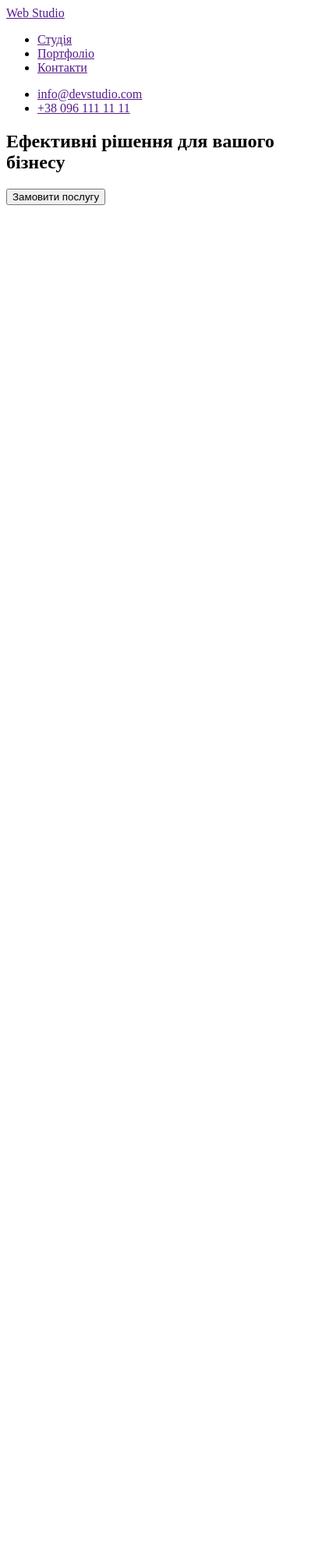
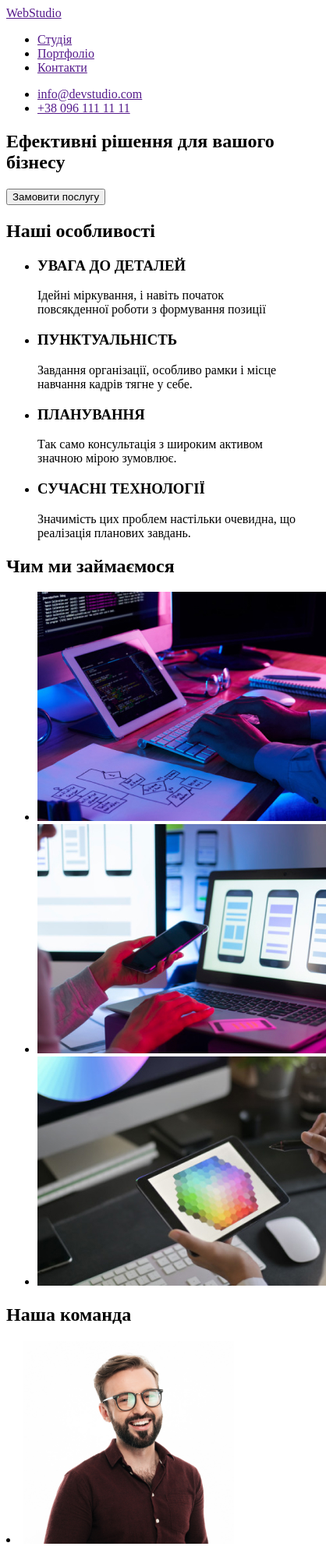
Before and after one commit to Avramenko-1994/goit-markup-hw-01, a plain HTML site: page index.html in a window 390 px wide. Shown: the top 1997 px of the page at 78% size, 418 px wide, since content can reach past the window. Before the commit the page ends 844 px from the top, so only its background shows below. Drawn offline with Linux system fonts and the light colour scheme.

Commit message:
Summary (required)

```diff
--- a/index.html
+++ b/index.html
@@ -9,7 +9,7 @@
   <body>
     <header>
       <nav>
-        <a href="">Web Studio</a>
+        <a href="">WebStudio</a>
         <ul>
           <li><a href="">Студія</a></li>
           <li><a href="">Портфоліо</a></li>
@@ -23,17 +23,132 @@
       </ul>
     </header>
 
-    <div>
+    <main>
       <section>
         <h1>Ефективні рішення для вашого бізнесу</h1>
         <button>Замовити послугу</button>
       </section>
-    </div>
 
-    <main>
       <section>
-        <h2></h2>
+        <h2>Наші особливості</h2>
+        <ul>
+          <li>
+            <h3>УВАГА ДО ДЕТАЛЕЙ</h3>
+            <p>
+              Ідейні міркування, і навіть початок повсякденної роботи з
+              формування позиції
+            </p>
+          </li>
+          <li>
+            <h3>ПУНКТУАЛЬНІСТЬ</h3>
+            <p>
+              Завдання організації, особливо рамки і місце навчання кадрів тягне
+              у себе.
+            </p>
+          </li>
+          <li>
+            <h3>ПЛАНУВАННЯ</h3>
+            <p>
+              Так само консультація з широким активом значною мірою зумовлює.
+            </p>
+          </li>
+          <li>
+            <h3>СУЧАСНІ ТЕХНОЛОГІЇ</h3>
+            <p>
+              Значимість цих проблем настільки очевидна, що реалізація планових
+              завдань.
+            </p>
+          </li>
+        </ul>
+      </section>
+
+      <section>
+        <h2>Чим ми займаємося</h2>
+        <ul>
+          <li>
+            <img
+              src="./images/img.jpg"
+              alt="HTML layout"
+              width="370"
+              height="294"
+            />
+          </li>
+          <li>
+            <img
+              src="./images/img1.jpg"
+              alt="mobile applications"
+              width="370"
+              height="294"
+            />
+          </li>
+          <li>
+            <img
+              src="./images/img2.jpg"
+              alt="Design"
+              width="370"
+              height="294"
+            />
+          </li>
+        </ul>
+      </section>
+
+      <section>
+        <h2>Наша команда</h2>
+        <li>
+          <img
+            src="./images/img3.jpg"
+            alt="Product Designer"
+            width="270"
+            height="260"
+          />
+        </li>
+        <h3>Ігор Дем'яненко</h3>
+        <p>Product Designer</p>
+
+        <li>
+          <img
+            src="./images/img4.jpg"
+            alt="Frontend Developer"
+            width="270"
+            height="260"
+          />
+        </li>
+        <h3>Ольга Рєпіна</h3>
+        <p>Frontend Developer</p>
+
+        <li>
+          <img
+            src="./images/img5.jpg"
+            alt="Marketing"
+            width="270"
+            height="260"
+          />
+        </li>
+        <h3>Микола Тарасов</h3>
+        <p>Marketing</p>
+
+        <li>
+          <img
+            src="./images/img6.jpg"
+            alt="UI Designer"
+            width="270"
+            height="260"
+          />
+        </li>
+        <h3>Михайло Єрмаков</h3>
+        <p>UI Designer</p>
       </section>
     </main>
+
+    <footer>
+      <a href="">WebStudio</a>
+      <ul>
+        <address>
+          <li><a href="">м. Київ, пр-т Лесі Українки, 26</a></li>
+          <li><a href="">info@devstudio.com</a></li>
+          <li><a href="">+38 096 111 11 11</a></li>
+        </address>
+      </ul>
+    </footer>
   </body>
 </html>
```
Also changed, not shown: images/img.jpg (added), images/img1.jpg (added), images/img2.jpg (added), images/img3.jpg (added), images/img4.jpg (added), images/img5.jpg (added), images/img6.jpg (added).
